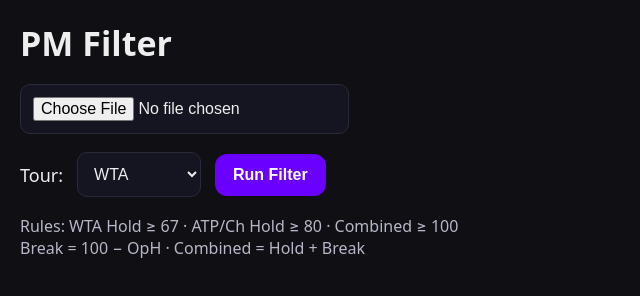
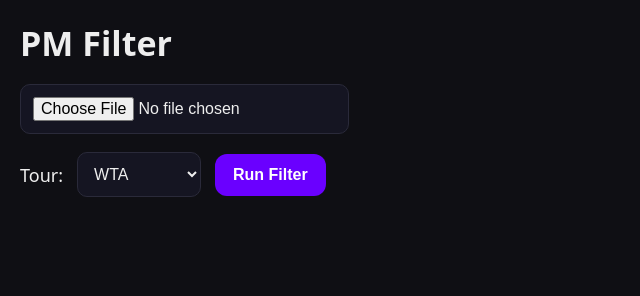
Before and after one commit to saab693/PM, a plain HTML site: page index.html in a window 1280 px wide. Shown: the whole page, without its empty margins (0-640 px from the left). Drawn offline with nearby package versions, Linux system fonts and the light colour scheme.

Commit message:
Remove hint section from index.html
Removed hint section with rules from the HTML.

```diff
--- a/index.html
+++ b/index.html
@@ -49,7 +49,6 @@
     font-size:16px;
     font-weight:700;
   }
-  .hint{color:#b7b7c8; margin-top:6px}
   table{
     border-collapse:collapse;
     width:100%;
@@ -87,11 +86,6 @@
   </select>
 
   <button onclick="run()">Run Filter</button>
-</div>
-
-<div class="hint">
-  Rules: WTA Hold ≥ 67 · ATP/Ch Hold ≥ 80 · Combined ≥ 100<br>
-  Break = 100 − OpH · Combined = Hold + Break
 </div>
 
 <div id="result"></div>
```
